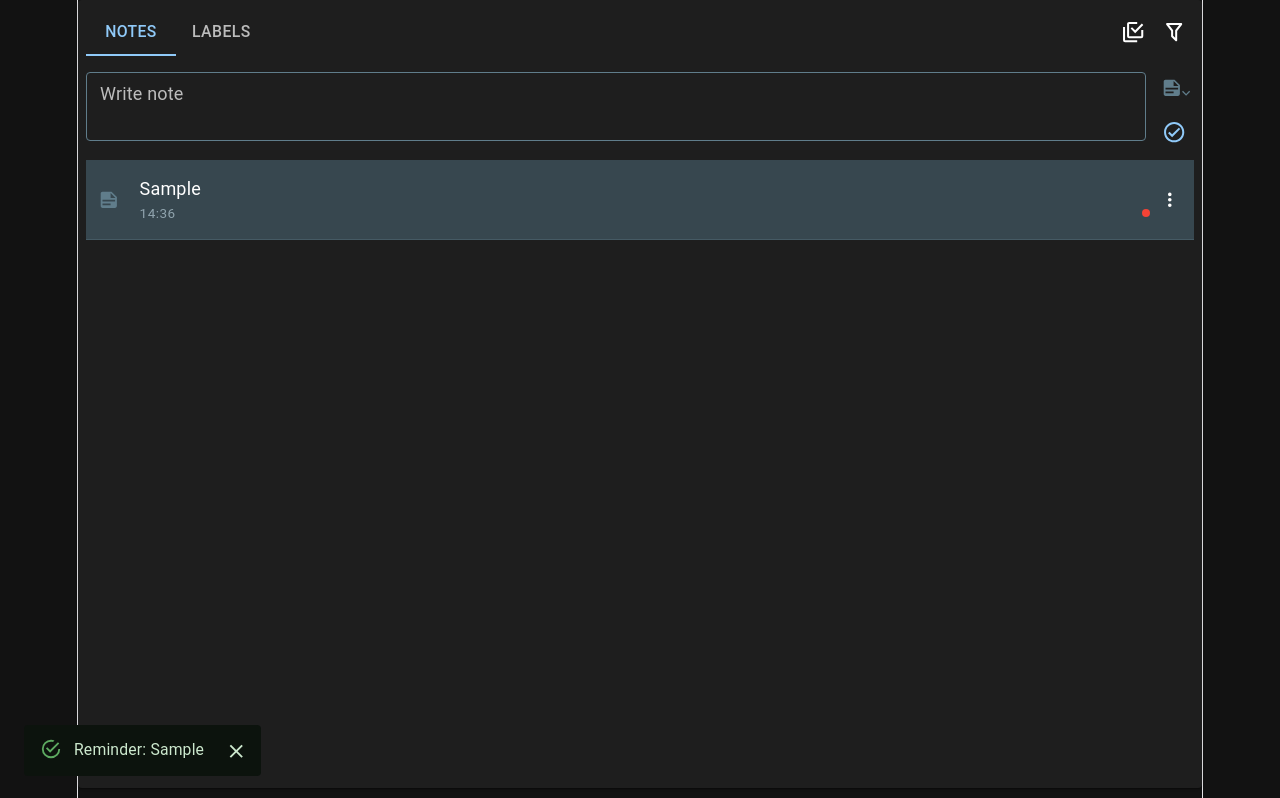
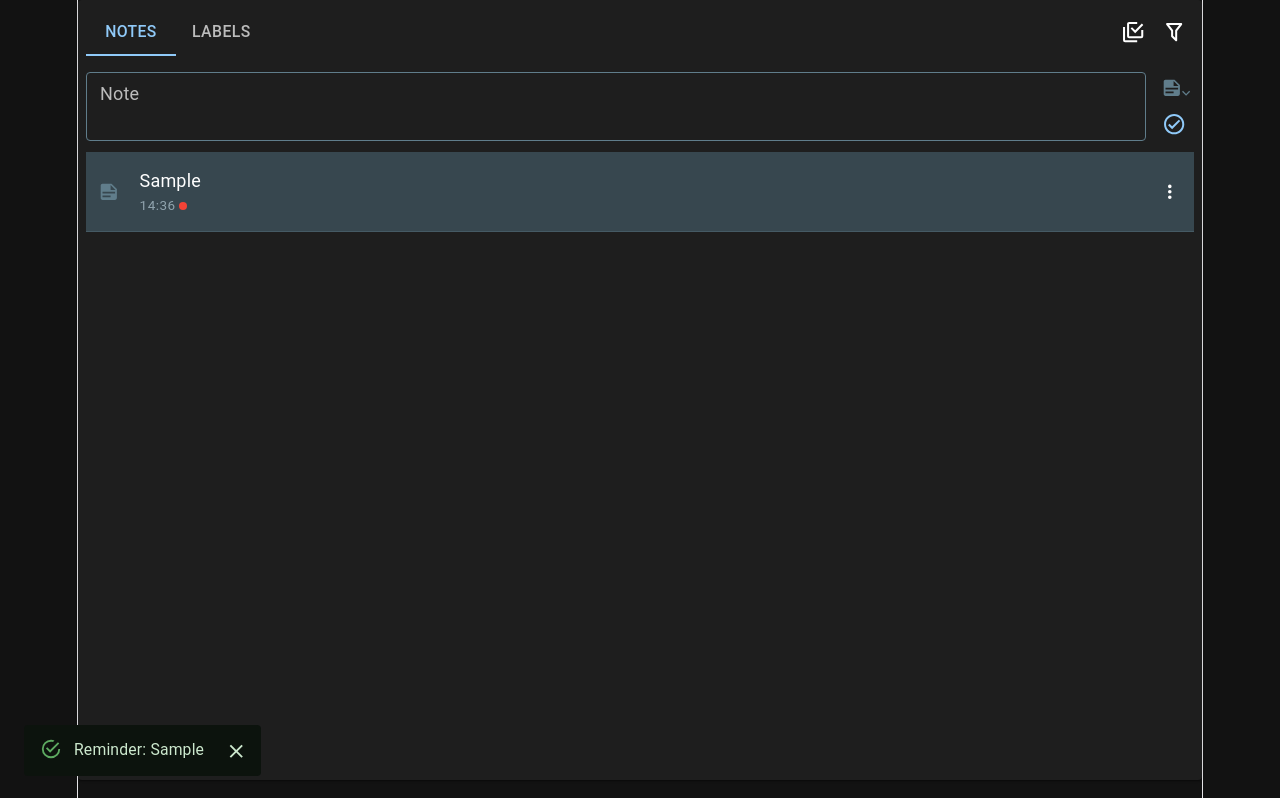
Before and after one commit to Eldsewhere/adnothed2, a React (Vite) app: page / in a window 1280 px wide. Both pictures are taken after typing "Sample" into the empty fields and a click on the button 1173 px from the left and 131 px from the top of the page. Built offline with nearby package versions, Linux system fonts and the light colour scheme.

Commit message:
improvements

```diff
--- a/src/components/CategoryForm.tsx
+++ b/src/components/CategoryForm.tsx
@@ -99,7 +99,7 @@ const CategoryForm = ({
               renderInput={(params) => (
                 <TextField
                   {...params}
-                  label="Search label icons"
+                  label="Search icon"
                   size="small"
                   error={!!errors.icon}
                   helperText={errors.icon?.message}
@@ -139,7 +139,7 @@ const CategoryForm = ({
             render={({ field }) => (
               <TextField
                 {...field}
-                label="Label Name"
+                label="Label"
                 size="small"
                 error={!!errors.name}
                 helperText={errors.name?.message}
--- a/src/components/ItemForm.tsx
+++ b/src/components/ItemForm.tsx
@@ -80,7 +80,7 @@ const ItemForm = ({
               render={({ field }) => (
                 <TextField
                   {...field}
-                  label="Write note"
+                  label="Note"
                   size="small"
                   fullWidth
                   multiline
@@ -109,8 +109,7 @@ const ItemForm = ({
             sx={{
               alignItems: "center",
               justifyContent: "center",
-              gap: 1,
-              ml: { sm: 1 },
+              ml: 1,
             }}
           >
             <Controller
--- a/src/components/ItemList.tsx
+++ b/src/components/ItemList.tsx
@@ -406,6 +406,15 @@ const ItemList = ({
                           }}
                         >
                           {formatTimestamp(item.createdAt)}
+                          <Tooltip title="Recent" arrow>
+                            <Badge
+                              variant="dot"
+                              color="error"
+                              overlap="circular"
+                              invisible={!Boolean(item.hasNotification)}
+                              sx={{ ml: 1 }}
+                            />
+                          </Tooltip>
                         </Typography>
                         {selectMode && (
                           <Typography
@@ -425,14 +434,6 @@ const ItemList = ({
                           </Typography>
                         )}
                       </Stack>
-                      <Tooltip title="Recent" arrow>
-                        <Badge
-                          variant="dot"
-                          color="error"
-                          overlap="circular"
-                          invisible={!Boolean(item.hasNotification)}
-                        />
-                      </Tooltip>
                     </Box>
                   </Box>
                   <Box
```
